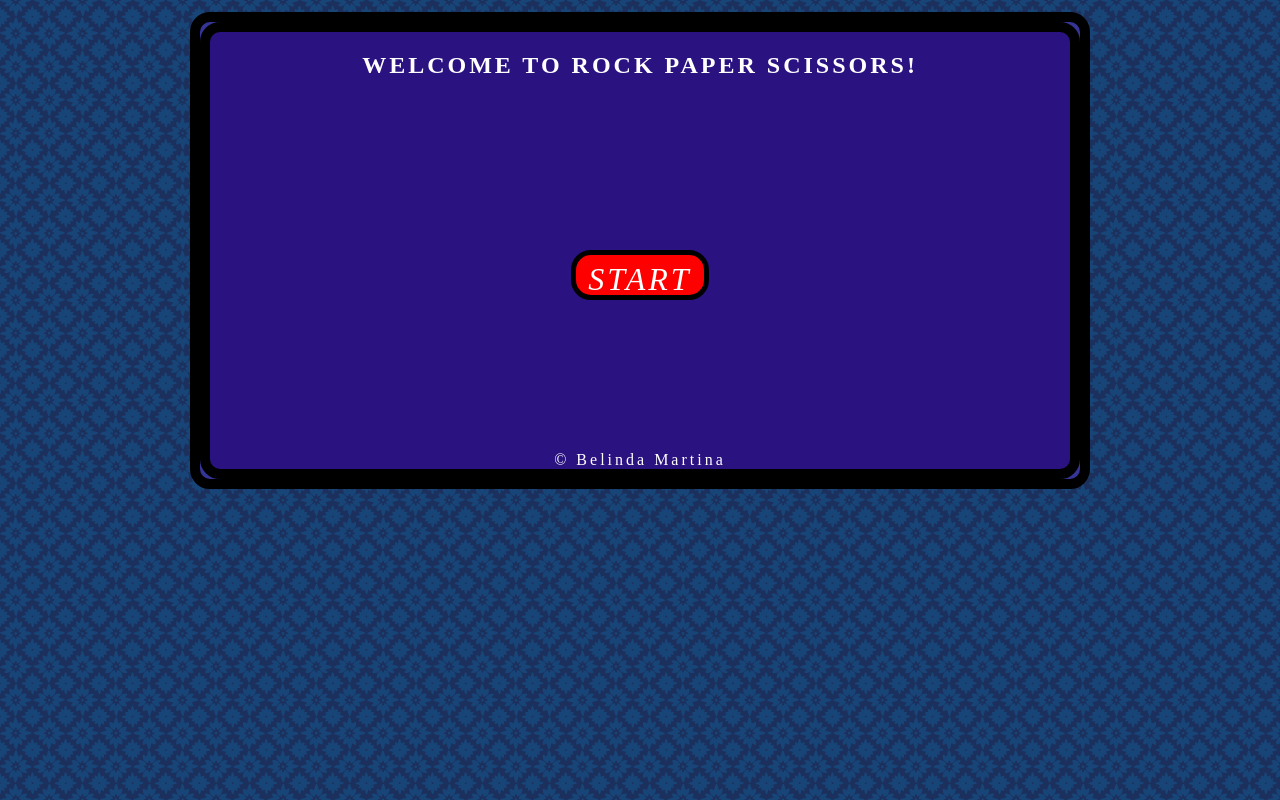
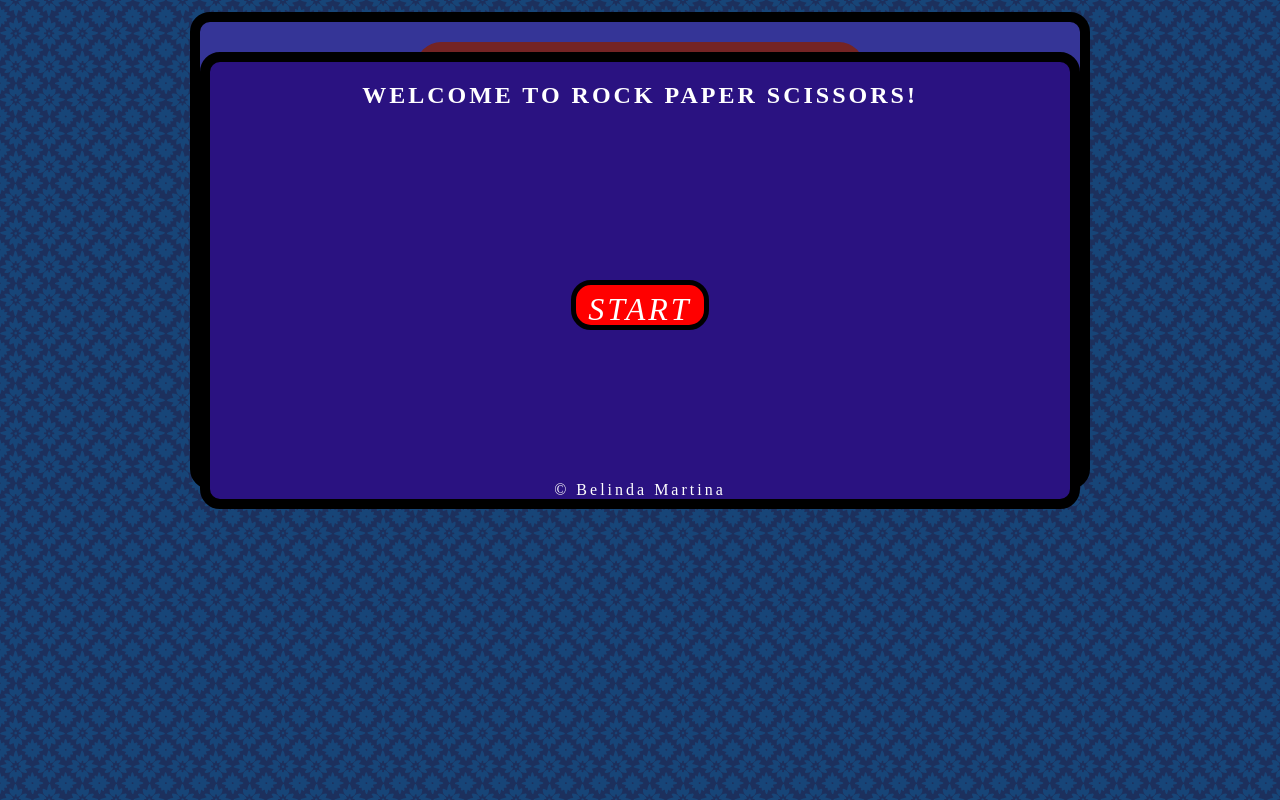
Before and after one commit to belindamartina/rock-paper-scissors-game, a plain HTML site: page index.html in a window 1280 px wide. Drawn offline with Linux system fonts and the light colour scheme; a web font is replaced by a local one.

Commit message:
Update style.css

```diff
--- a/style.css
+++ b/style.css
@@ -39,6 +39,7 @@ div.container {
 .container .open {
   position: absolute;
   inset: 0; /* shorthand for top:0; right:0; bottom:0; left:0; */
+  transform : translateY(30px);
   background-color: rgb(42, 18, 129);
   border : 10px solid black;
   border-radius: 20px;
```
